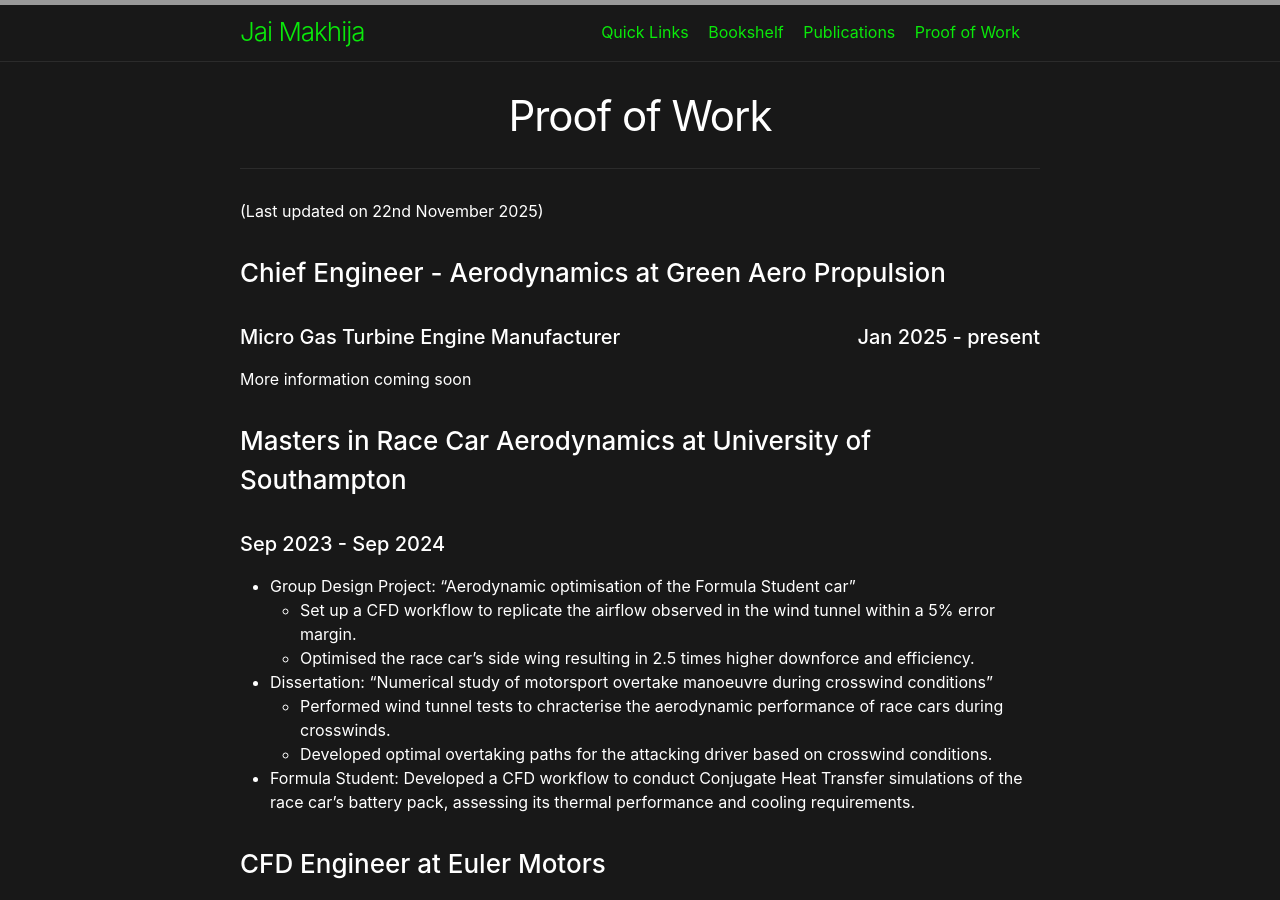
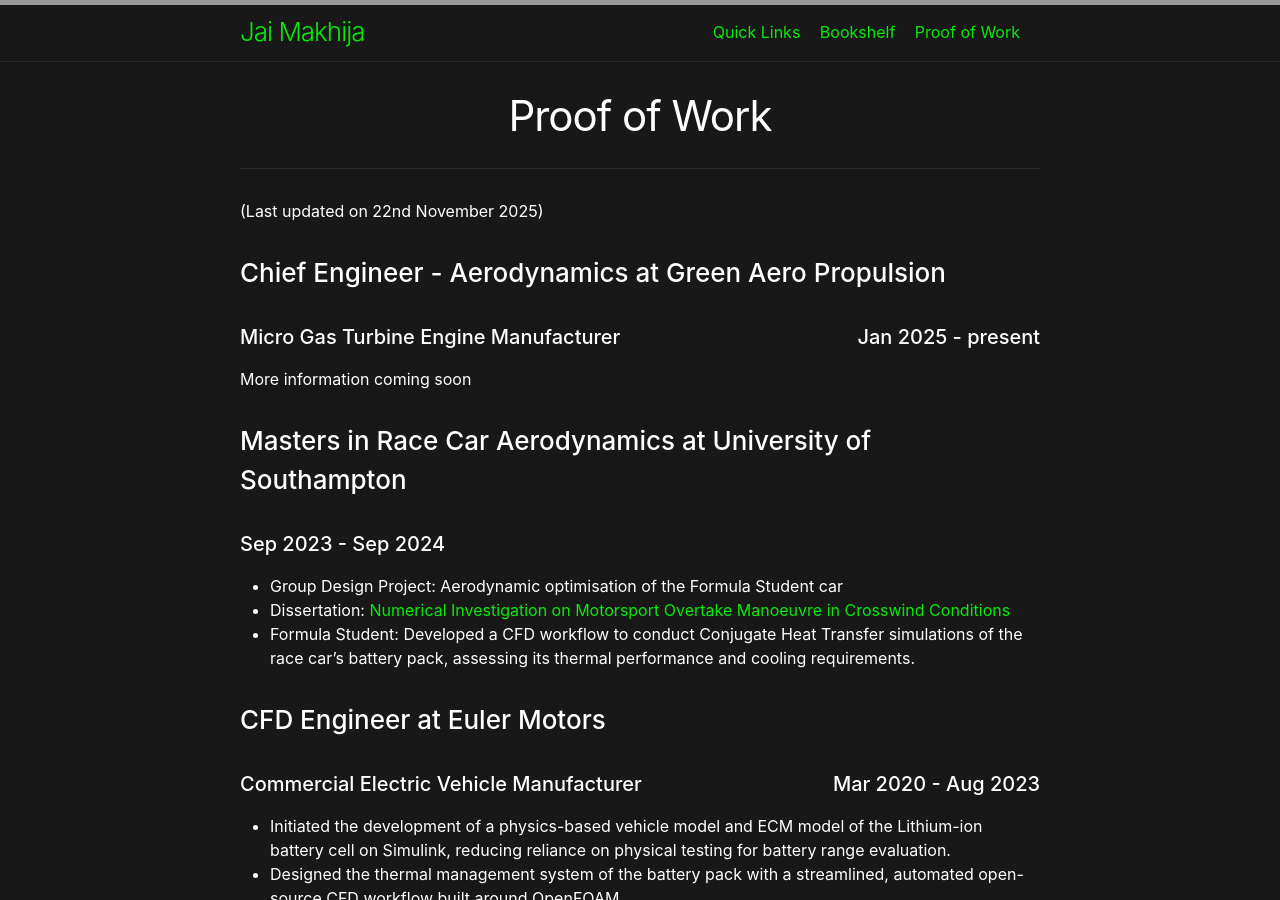
Before and after one commit to jai-makhija/jai-makhija.github.io, a Jekyll site: the page built from pow.markdown, in a window 1280 px wide and 900 px high. Built offline with Jekyll 4.4.1, drawn with Linux system fonts in a browser that asks for light colours; some of the changed text lies outside the part shown.

Commit message:
removed publications, yet to figure out footer changes

```diff
--- a/_config.yml
+++ b/_config.yml
@@ -2,12 +2,8 @@
 title: Jai Makhija
 #email: jaimakhija98@gmail.com
 description: >- # this means to ignore newlines until "baseurl:"
-  Hi, I am Jai Makhija. I've had a passion for race cars and fighter jets ever since I was a kid,
-  which eventually propelled me to work in startups building launch vehicles, commmercial EVs, and military drones.
-  Beyond work, I am a devoted Formula 1 fan and spend my weekends outdoors, hiking and running.
 baseurl: "" # the subpath of your site, e.g. /blog
 url: "https://jaimakhija.com" # the base hostname & protocol for your site, e.g. http://example.com
-
 domain: jaimakhija.com
 
 author:
@@ -17,11 +13,10 @@
 nav_paths:
   - "links.markdown"
   - "bookshelf.markdown"
-  - "publications.markdown"
   - "pow.markdown"
 
 # Build settings
-#theme: minima
+theme: minima
 remote_theme: jekyll/minima
 plugins:
   - jekyll-feed
--- a/_includes/footer.html
+++ b/_includes/footer.html
@@ -5,7 +5,7 @@
 
     <div class="footer-col-wrapper">
       <div class="footer-col one-half">
-      <p class="footer-heading"> Powered by <a href="https://jekyllrb.com">Jekyll</a> and <a href="https://github.com/jekyll/minima">Minima.</a> © Jai Makhija.</p>
+      <p> Powered by <a href="https://jekyllrb.com">Jekyll</a> and <a href="https://github.com/jekyll/minima">Minima.</a> © Jai Makhija.</p>
 
       </div>
       <div class="footer-col one-half" style="text-align: right;">
--- /dev/null
+++ b/assets/css/main.scss
@@ -0,0 +1,36 @@
+---
+---
+
+@import "minima/skins/dark";
+@import "minima/initialize";
+
+body {
+  color: white;
+}
+
+h1, h2, h3, h4, h5, h6 {
+  color: white;
+}
+
+/* Change the default link color */
+a,
+.site-title,
+.site-nav .page-link {
+  color: rgb(10, 233, 10) !important;
+}
+
+.site-nav a {
+  margin-right: 20px; /* space between each nav item */
+}
+
+a:hover {
+  color: rgb(10, 233, 10);
+}
+
+a:visited {
+  color: rgb(10, 233, 10);
+}
+
+.green-text {
+  color: rgb(10, 233, 10);
+}
--- a/bookshelf.markdown
+++ b/bookshelf.markdown
@@ -40,6 +43,5 @@
 <h3> Self-help </h3>
 * [The Psychology of Money](https://www.goodreads.com/book/show/41881472-the-psychology-of-money?ref=nav_sb_ss_1_8) by Morgan Housel
 * [The Almanack of Naval Ravikant](https://www.goodreads.com/book/show/54898389-the-almanack-of-naval-ravikant?ref=nav_sb_ss_1_8) by Eric Jorgenson
-* [Zero to One](https://www.goodreads.com/book/show/18050143-zero-to-one?ref=nav_sb_ss_1_11) by Peter Thiel
 * [Steal like an Artist](https://www.goodreads.com/book/show/13099738-steal-like-an-artist) by Justin Kleon
 * [Let's Talk Money](https://www.goodreads.com/book/show/40499078-let-s-talk-money) by Monika Halan
--- a/pow.markdown
+++ b/pow.markdown
@@ -17,14 +17,8 @@
 <h3> Masters in Race Car Aerodynamics at University of Southampton </h3>
 <h4> Sep 2023 - Sep 2024 </h4>
 
-* Group Design Project: “Aerodynamic optimisation of the Formula Student car” <br>
-    - Set up a CFD workflow to replicate the airflow observed in the wind tunnel within a 5% error margin.
-    - Optimised the race car’s side wing resulting in 2.5 times higher downforce and efficiency.
-
-* Dissertation: “Numerical study of motorsport overtake manoeuvre during crosswind conditions” <br>
-    - Performed wind tunnel tests to chracterise the aerodynamic performance of race cars during crosswinds.
-    - Developed optimal overtaking paths for the attacking driver based on crosswind conditions.
-
+* Group Design Project: Aerodynamic optimisation of the Formula Student car <br>
+* Dissertation: [Numerical Investigation on Motorsport Overtake Manoeuvre in Crosswind Conditions](https://www.sae.org/papers/numerical-investigation-motorsport-overtake-manoeuvre-crosswind-conditions-2025-01-8773) <br>
 * Formula Student: Developed a CFD workflow to conduct Conjugate Heat Transfer simulations of the race car's battery pack, assessing its thermal performance and cooling requirements.
 
 <h3> CFD Engineer at Euler Motors</h3>
@@ -56,5 +50,5 @@
 <h4> Jul 2016 - Jun 2020 </h4>
 
 * Student team: Worked as a Brake Engineer in designing and building an All Terrain Vehicle (ATV) that won two national Quad Bike design competitions in 2018.
-* Thesis: “Numerical Investigation of Flow over Launch Vehicle at transonic Mach numbers” <br>
-Performed CFD simulations to study the effects of angle of attack and strap-on boosters on aerodynamic forces and shockwave formation on the launch vehicle in transonic flow.
+* Thesis:  [Numerical simulation of flow field over slender bodies at transonic Mach number and low angle of attacks](https://iopscience.iop.org/article/10.1088/1757-899X/912/4/042047/meta) <br>
+* Research Project: [CFD of Flow Dynamic and Heat Transfer Characteristics of Dual Step Cylinders at Re = 2100](https://link.springer.com/article/10.1007/s13369-021-06029-0)
```
Also changed, not shown: other parts of bookshelf.markdown (+4 -1 lines), index.markdown (+4 -4 lines), publications.markdown (deleted, +0 -11 lines).
